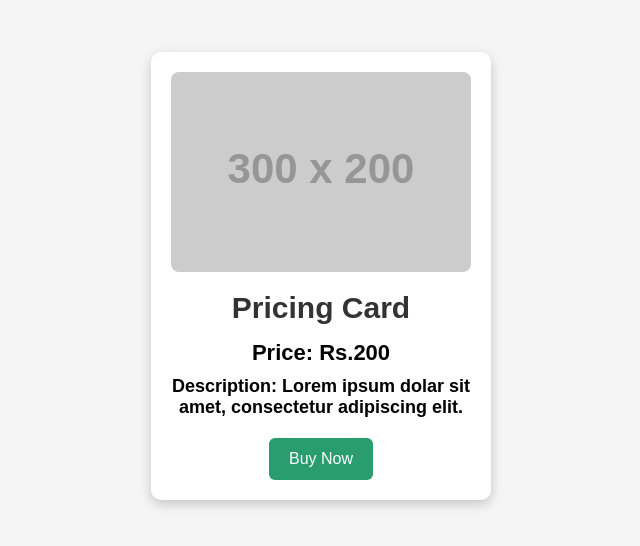
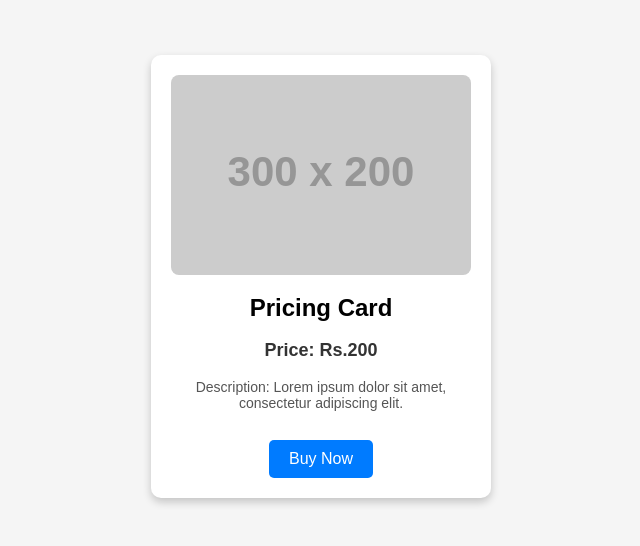
Before and after one commit to acciojob/pricing-card-RajnandaniPawar, a website: page main.html in a window 1280 px wide. Shown: the part 132-678 px from the top of the page, without its empty margins (319-959 px from the left). Drawn offline with Linux system fonts and the light colour scheme; placeholder pictures from the web are drawn by us.

Commit message:
created a submission

```diff
--- a/main.html
+++ b/main.html
@@ -13,7 +13,7 @@
       <img src="https://via.placeholder.com/300x200" alt="Product Image">
       <h1>Pricing Card</h1>
       <p class="price">Price: Rs.200</p>
-    <p class="desc">Description: Lorem ipsum dolar sit amet, consectetur adipiscing elit.</p>
+      <p class="desc">Description: Lorem ipsum dolor sit amet, consectetur adipiscing elit.</p>
       <button>Buy Now</button>
     </div>
   </main>
--- a/styles.css
+++ b/styles.css
@@ -1,6 +1,4 @@
-/*  your css code here. If applicable */
-
-  body {
+    body {
       display: flex;
       justify-content: center;
       align-items: center;
@@ -8,52 +6,38 @@
       background-color: #f5f5f5;
       font-family: Arial, sans-serif;
     }
-
     .card {
       width: 300px;
-      background-color: #ffffff;
       padding: 20px;
-      box-shadow: 0px 4px 12px rgba(0,0,0,0.2);
+      background-color: #fff;
+      box-shadow: 0 4px 8px rgba(0,0,0,0.2);
       border-radius: 10px;
       text-align: center;
     }
-
     .card img {
       width: 100%;
       border-radius: 8px;
     }
-
     .card h1 {
-      font-size: 30px;
-      margin: 15px 0;
+      font-size: 24px;
+      margin: 15px 0 10px;
+    }
+    .price {
+      font-size: 18px;
+      font-weight: bold;
       color: #333;
     }
-
-    .card p.price {
-      font-size: 22px;
-      font-weight: bold;
-      /* color: #2a9d8f; */
-      margin: 10px 0;
+    .desc {
+      color: #555;
+      font-size: 14px;
     }
-
-    .card p.desc {
-      font-size: 18px;
-      font-weight: bold;
-      margin: 10px 0 20px;
+    button {
+      margin-top: 15px;
+      padding: 10px 20px;
+      background-color: #007bff;
+      color: #fff;
+      border: none;
+      border-radius: 5px;
+      cursor: pointer;
+      font-size: 16px;
     }
-
-    .card button {
-      padding: 12px 20px;
-      background-color: #2a9d6f;
-      color: white;
-      border: none;
-      border-radius: 6px;
-      font-size: 16px;
-      cursor: pointer;
-      transition: 0.3s;
-    }
-
-    .card button:hover {
-      background-color: #21867a;
-    }
-  </style>
```
Lines whose indentation alone changed are shown as unchanged.
